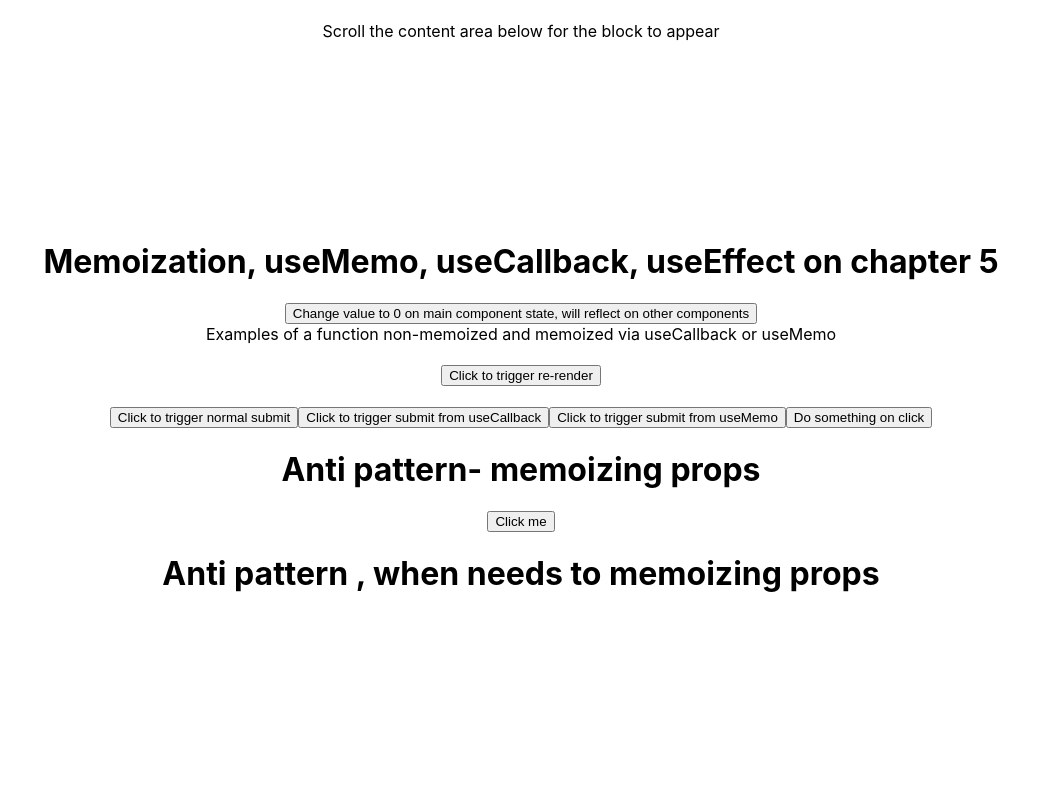
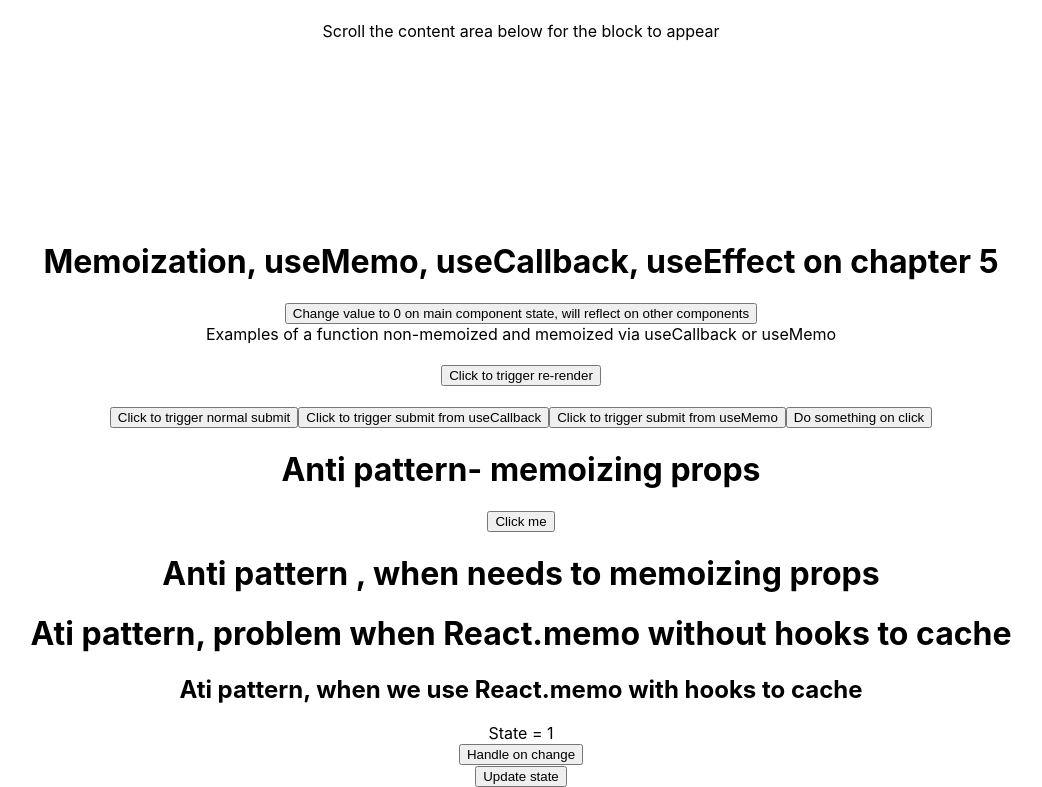
Before and after one commit to EdilsonAndrade/react-advanced, a React (Create React App) app: page / in a window 1280 px wide. Shown: the part 436-1223 px from the top of the page, without its empty margins (119-1161 px from the left). Before the commit the page ends 1050 px from the top, so only its background shows below. Built offline with nearby package versions, Linux system fonts and the light colour scheme.

Commit message:
react.memo demo

```diff
--- a/src/App.tsx
+++ b/src/App.tsx
@@ -5,6 +5,7 @@
 import { UseScrollDetector } from "./Components/render-props-scroll";
 import { MainComponent } from "./Components/memoization-chapter-5-useMemo-Usecallback";
 import { AntiPattern, MainAntiPattern2 } from "./Components/antipattern-memoizing-props";
+import { UseReactMemno } from "./Components/react-memo";
 
 function App() {
 
@@ -26,6 +27,9 @@
       <AntiPattern />
       <h1>Anti pattern , when needs to memoizing props</h1>
       <MainAntiPattern2 />
+      <h1>Ati pattern, problem when React.memo without hooks to cache</h1>
+      <h2>Ati pattern, when we use React.memo with hooks to cache</h2>
+      <UseReactMemno />
     </div>
   );
 }
--- /dev/null
+++ b/src/Components/react-memo.tsx
@@ -0,0 +1,30 @@
+import React, { useCallback, useEffect } from "react";
+
+const Child = ({ data, onChange, showButton}:{data: any, onChange: any, showButton?:boolean}) => {
+
+  useEffect(()=>{
+    console.log(`Child re-render`)
+  })
+  return (
+   <div>
+    {showButton && <button onClick={onChange}>Handle on change</button>}
+   </div>
+  )
+}
+const ChildMemo = React.memo(Child);
+
+export const UseReactMemno = ()=>{
+  const [state, setState] = React.useState(1);
+
+  const handleChange = useCallback(()=>{
+    console.log(`this is on change`)
+  },[])
+  return (
+    <>
+    <div>State = {state}</div>
+    <Child data={state} onChange={handleChange} />
+    <ChildMemo data={state} onChange={handleChange} showButton={true}/>
+      <button onClick={()=>setState(state+1)}>Update state</button>
+    </>
+  )
+}
```
